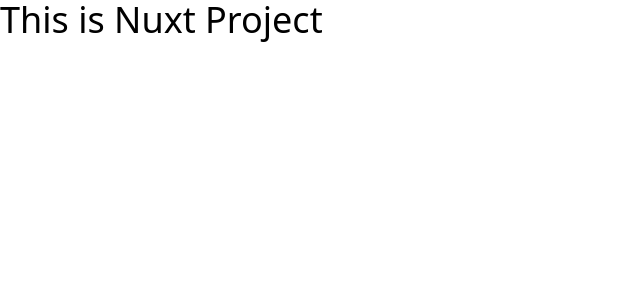
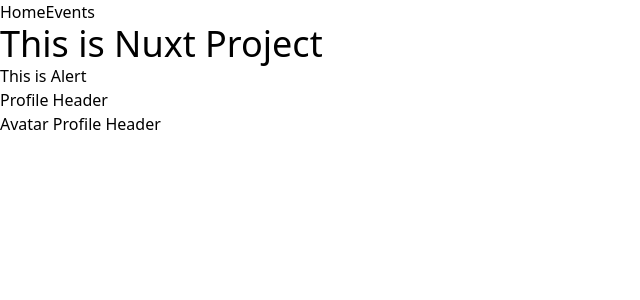
Before and after one commit to shahinamen/nuxt-project, a Nuxt app: page / in a window 1280 px wide. Shown: the top 300 px of the page, without its empty margins (0-640 px from the left). Built offline with nearby package versions, Linux system fonts and the light colour scheme.

Commit message:
components adding

```diff
--- a/app/app.vue
+++ b/app/app.vue
@@ -1,5 +1,6 @@
 <template>
   <NuxtLayout>
+    <Header />
     <NuxtPage />
   </NuxtLayout>
 </template>
--- /dev/null
+++ b/app/components/Alert.vue
@@ -0,0 +1,4 @@
+<script setup></script>
+<template>
+  <h1 class="4xl">This is Alert</h1>
+</template>
--- /dev/null
+++ b/app/components/Header.vue
@@ -0,0 +1,10 @@
+<template>
+  <header>
+    <ul>
+      <li>
+        <NuxtLink to="/">Home</NuxtLink>
+        <NuxtLink to="/events">Events</NuxtLink>
+      </li>
+    </ul>
+  </header>
+</template>
--- /dev/null
+++ b/app/components/Profile/Header/Avatar.vue
@@ -0,0 +1,3 @@
+<template>
+  <div class="ProfileHeaderAvatar">Avatar Profile Header</div>
+</template>
--- /dev/null
+++ b/app/components/Profile/Header/index.vue
@@ -0,0 +1,4 @@
+<template>
+  <h1>Profile Header</h1>
+  <ProfileHeaderAvatar />
+</template>
--- /dev/null
+++ b/app/components/Profile/index.vue
@@ -0,0 +1 @@
+<template>Profile Component</template>
--- a/app/pages/index.vue
+++ b/app/pages/index.vue
@@ -1,5 +1,7 @@
 <template>
   <div>
     <h1 class="text-4xl">This is Nuxt Project</h1>
+    <Alert title="My Alert" />
+    <ProfileHeader />
   </div>
 </template>
```
Also changed, not shown: app/pages/events/[id].vue (+8 -3 lines).
